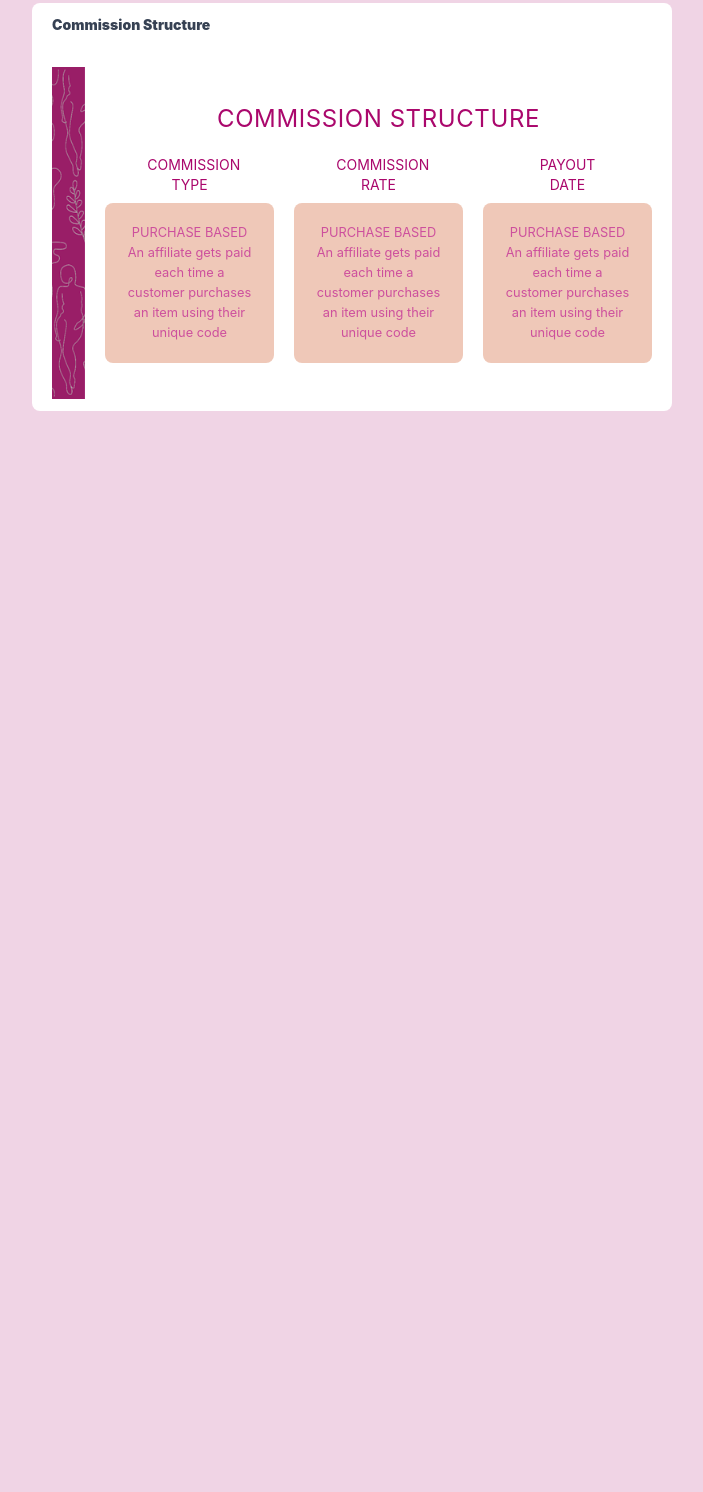
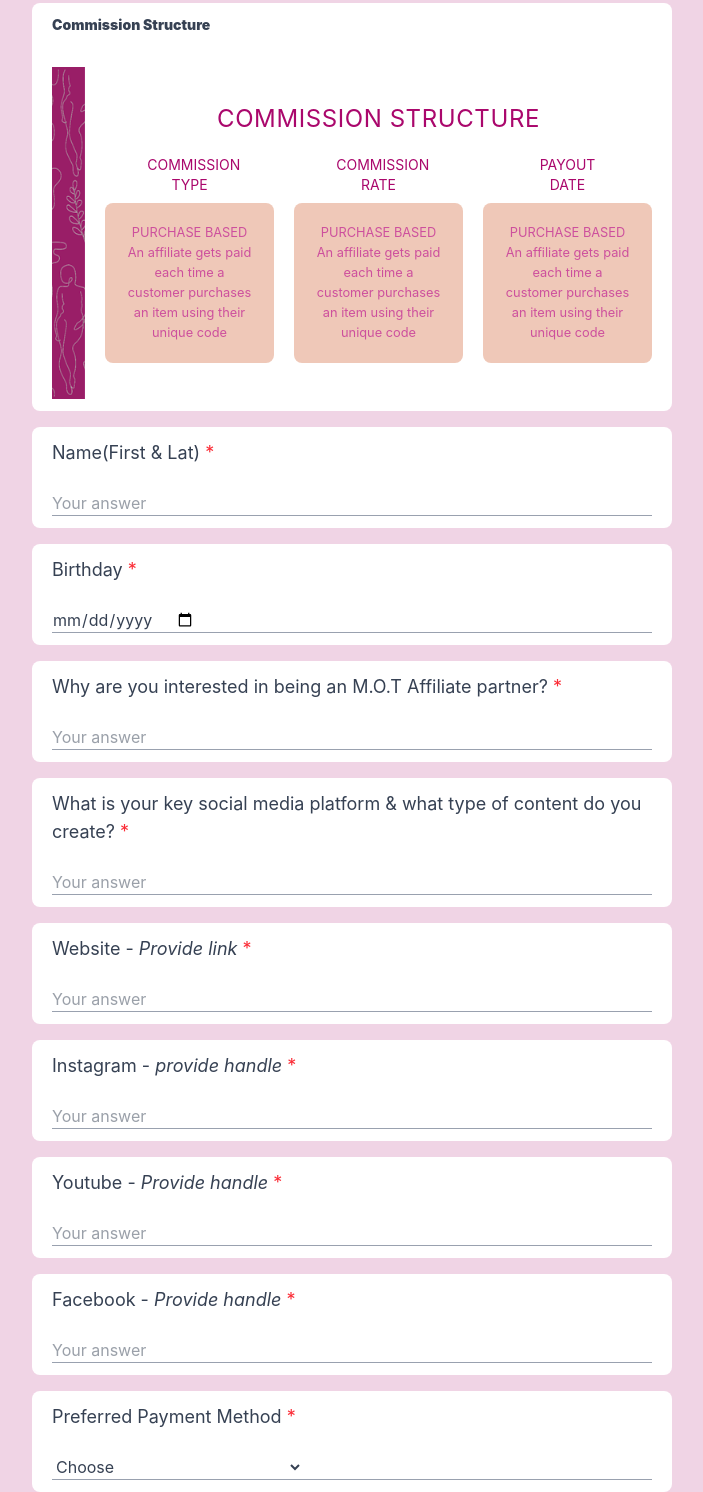
Before and after one commit to terhemeniorwua-png/us-collection, a website: page affiliate.html in a window 1280 px wide. Shown: the part 857-2349 px from the top of the page, without its empty margins (288-991 px from the left). Before the commit the page ends 1268 px from the top, so only its background shows below. Drawn offline with Linux system fonts and the light colour scheme.

Commit message:
add inputs for affiliate page to the payment method section

```diff
--- a/affiliate.html
+++ b/affiliate.html
@@ -47,13 +47,13 @@ We look forward to starting this journey with you
      <section class="text-left text-gray-700 p-3 px-5 space-y-3 w-[50%] m-auto  rounded-lg  bg-white mt-[1em]">
         <div class="border-b border-gray-400">
             <label for="email" class=" text-lg">Email <span class="text-red-500">*</span></label><br><br>
-            <input type="email" id="email" placeholder="Your email">
+            <input type="email" class="outline-0" id="email" placeholder="Your email">
         </div>
      </section>
       <section class="text-left text-gray-700 p-3 px-5 space-y-3 w-[50%] m-auto  rounded-lg  bg-white mt-[1em]">
         <div class="border-b border-gray-400">
-            <label for="email" class=" text-lg">Email <span class="text-red-500">*</span></label><br><br>
-            <input type="email" id="email" placeholder="Your answer">
+            <label for="ans" class=" text-lg">Email <span class="text-red-500">*</span></label><br><br>
+            <input type="email" class="outline-0" id="ans" placeholder="Your answer">
         </div>
      </section>
           <section class="text-left text-gray-700 p-3 px-5 space-y-3 w-[50%] m-auto  rounded-lg  bg-white mt-[1em]">
@@ -91,5 +91,64 @@ We look forward to starting this journey with you
                 </div>
             </div>
           </section>
+            <section class="text-left text-gray-700 p-3 px-5 space-y-3 w-[50%] m-auto  rounded-lg  bg-white mt-[1em]">
+        <div class="border-b border-gray-400">
+            <label for="name" class=" text-lg">Name(First & Lat) <span class="text-red-500">*</span></label><br><br>
+            <input type="text" class="outline-0" id="name" placeholder="Your answer">
+        </div>
+     </section>
+       <section class="text-left text-gray-700 p-3 px-5 space-y-3 w-[50%] m-auto  rounded-lg  bg-white mt-[1em]">
+        <div class="border-b border-gray-400">
+            <label for="date" class=" text-lg">Birthday <span class="text-red-500">*</span></label><br><br>
+            <input type="date" id="date" placeholder="Date">
+        </div>
+     </section>
+       <section class="text-left text-gray-700 p-3 px-5 space-y-3 w-[50%] m-auto  rounded-lg  bg-white mt-[1em]">
+        <div class="border-b border-gray-400">
+            <label for="inst" class=" text-lg">Why are you interested in being an M.O.T Affiliate partner? <span class="text-red-500">*</span></label><br><br>
+            <input type="text" class="outline-0" id="inst" placeholder="Your answer">
+        </div>
+     </section>
+      <section class="text-left text-gray-700 p-3 px-5 space-y-3 w-[50%] m-auto  rounded-lg  bg-white mt-[1em]">
+        <div class="border-b border-gray-400">
+            <label for="social" class=" text-lg">What is your key social media platform & what type of content do you create? <span class="text-red-500">*</span></label><br><br>
+            <input type="text" class="outline-0" id="social" placeholder="Your answer">
+        </div>
+     </section>
+      <section class="text-left text-gray-700 p-3 px-5 space-y-3 w-[50%] m-auto  rounded-lg  bg-white mt-[1em]">
+        <div class="border-b border-gray-400">
+            <label for="weblink" class=" text-lg">Website - <i>Provide link</i> <span class="text-red-500">*</span></label><br><br>
+            <input type="text" class="outline-0" id="weblink" placeholder="Your answer">
+        </div>
+     </section>
+      <section class="text-left text-gray-700 p-3 px-5 space-y-3 w-[50%] m-auto  rounded-lg  bg-white mt-[1em]">
+        <div class="border-b border-gray-400">
+            <label for="instagram" class=" text-lg">Instagram - <i>provide handle</i> <span class="text-red-500">*</span></label><br><br>
+            <input type="text" class="outline-0" id="instagram" placeholder="Your answer">
+        </div>
+     </section>
+      <section class="text-left text-gray-700 p-3 px-5 space-y-3 w-[50%] m-auto  rounded-lg  bg-white mt-[1em]">
+        <div class="border-b border-gray-400">
+            <label for="yout" class=" text-lg">Youtube - <i>Provide handle</i> <span class="text-red-500">*</span></label><br><br>
+            <input type="text" class="outline-0" id="yout" placeholder="Your answer">
+        </div>
+     </section>
+      <section class="text-left text-gray-700 p-3 px-5 space-y-3 w-[50%] m-auto  rounded-lg  bg-white mt-[1em]">
+        <div class="border-b border-gray-400">
+            <label for="fb" class=" text-lg">Facebook - <i>Provide handle</i> <span class="text-red-500">*</span></label><br><br>
+            <input type="text" class="outline-0" id="fb" placeholder="Your answer">
+        </div>
+     </section>
+      <section class="text-left text-gray-700 p-3 px-5 space-y-3 w-[50%] m-auto  rounded-lg  bg-white mt-[1em]">
+        <div class="border-b border-gray-400">
+            <label for="paymet" class=" text-lg">Preferred Payment Method <span class="text-red-500">*</span></label><br><br>
+            <select name="" id="" >
+                <option value="" disabled selected hidden>Choose </option>
+                <option value="">Direct Deposit (Naira Account)</option>
+                <option value="">Gift Card</option>
+                <option value="">Store Credit</option>
+            </select>
+        </div>
+     </section>
 </body>
 </html>
--- a/src/input.css
+++ b/src/input.css
@@ -80,3 +80,7 @@ table tr td{
 
 
 /* from here upward  DO NOT EDIT ==== */
+ input:focus{
+    border-bottom: 1em;
+    border-color: crimson;
+ }
```
Also changed, not shown: src/output.css.
